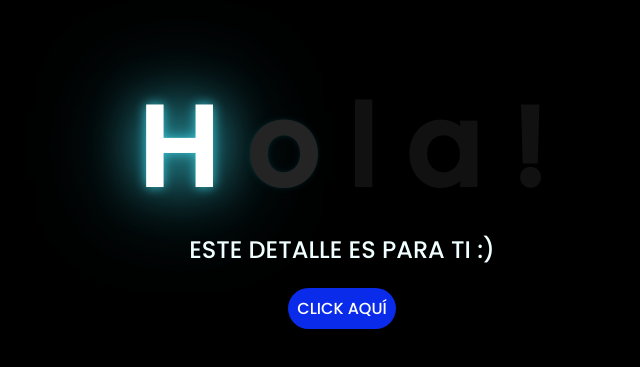
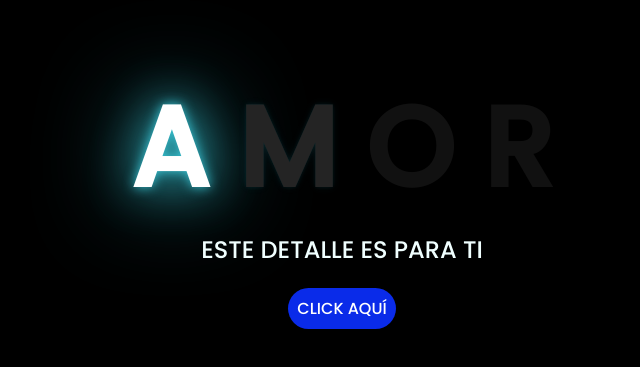
Before and after one commit to GiovaJV/Flores, a plain HTML site: page index.html in a window 1280 px wide. Shown: the part 139-506 px from the top of the page, without its empty margins (306-946 px from the left). Drawn offline with Linux system fonts and the light colour scheme.

Commit message:
Update index.html

```diff
--- a/index.html
+++ b/index.html
@@ -12,14 +12,13 @@
 
 <body>
     <div class="greetings">
-        <span>H</span>
-        <span>o</span>
-        <span>l</span>
-        <span>a</span>
-        <span>!</span>
+        <span>A</span>
+        <span>M</span>
+        <span>O</span>
+        <span>R</span>
     </div>
     <div class="description">
-        <span>ESTE DETALLE ES PARA TI :)</span>
+        <span>ESTE DETALLE ES PARA TI</span>
     </div>
     <div class="button">
         <button class="botones">
```
